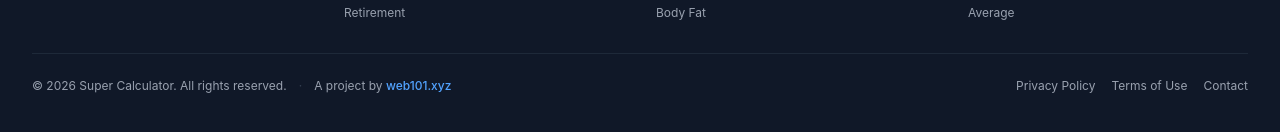
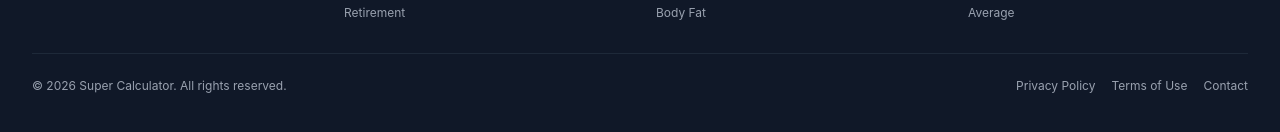
Before and after one commit to aifi2k02/calculators101, an Astro site: page / in a window 1280 px wide. Shown: the part 3144-3276 px from the top of the page. Built offline with nearby package versions, Linux system fonts and the light colour scheme; Astro itself is replaced by a stand-in of ours.

Commit message:
Remove 'A project by web101.xyz' credit from footer

```diff
--- a/src/layouts/Layout.astro
+++ b/src/layouts/Layout.astro
@@ -183,8 +183,6 @@ const orgSchema = {
         <div class="border-t border-gray-800 pt-6 flex flex-col sm:flex-row justify-between items-center gap-3 text-xs">
           <div class="flex flex-col sm:flex-row items-center gap-3">
             <p>© {new Date().getFullYear()} {siteName}. All rights reserved.</p>
-            <span class="hidden sm:block text-gray-700">·</span>
-            <p>A project by <a href="https://web101.xyz" target="_blank" rel="noopener noreferrer" class="text-blue-400 hover:text-blue-300 transition-colors font-medium">web101.xyz</a></p>
           </div>
           <div class="flex gap-4">
             <a href="/privacy" class="hover:text-white transition-colors">Privacy Policy</a>
```
